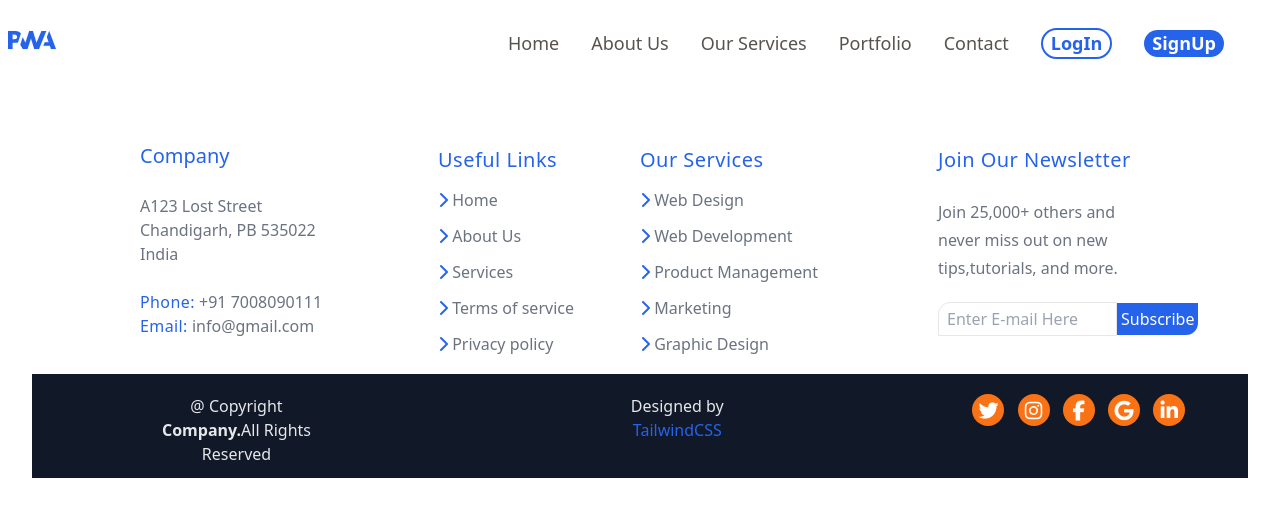
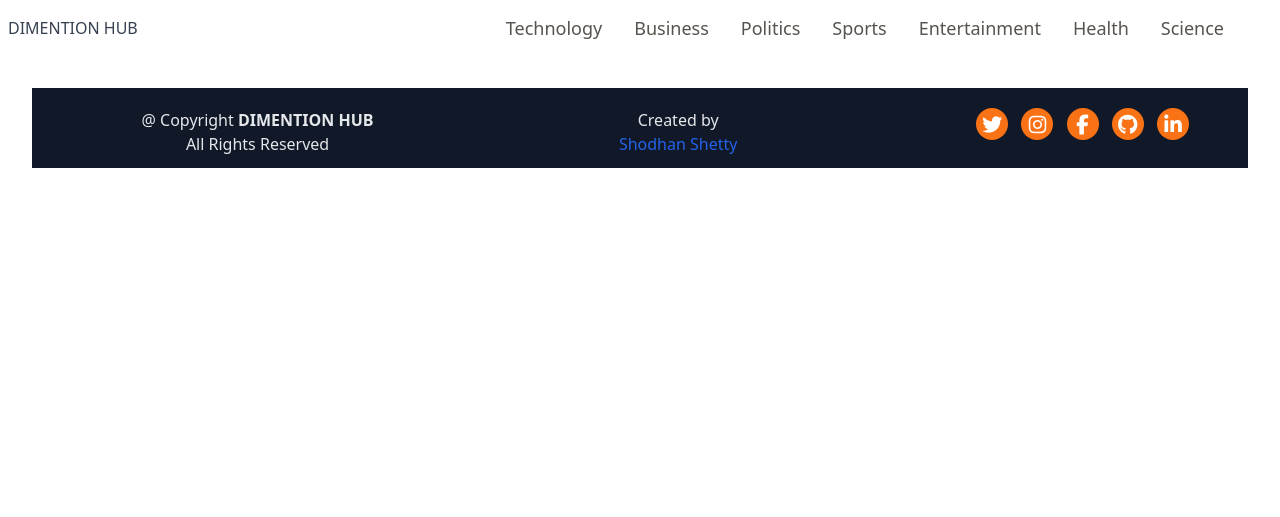
Before and after one commit to shodhanshetty14/New-WebSite, a Flask app: page / in a window 1280 px wide. Shown: the top 517 px of the page. Run offline with Flask 2, Linux system fonts and the light colour scheme; data that the repository does not hold is empty; some libraries are stand-ins or nearby versions.

Commit message:
Added more functions

```diff
--- a/app.py
+++ b/app.py
@@ -10,11 +10,11 @@
 #     pass
 
 @app.route("/")
-def News():
+def Tech_News():
     url = ('https://newsapi.org/v2/top-headlines?')
     parameters = {
-        'category': "Technology",
-        "country": 'in',
+        "category": "Technology",
+        "language": "en",
         "apiKey": API_KEY
     }
     resp = requests.get(url, params=parameters)
@@ -24,7 +24,7 @@
         result.append({
             # "author" : data['author'],
             "title" : data["title"],
-            "description" : data["description"],
+            # "description" : data["description"],
             "content" : data["content"],
             "link" : data['url'],
             "image" : data['urlToImage']
@@ -32,6 +32,143 @@
     return render_template('new_body.html', result = result)
 
 
+@app.route("/business")
+def Business_News():
+    url = ('https://newsapi.org/v2/top-headlines?')
+    parameters = {
+        'category': "business",
+        "language": 'en',
+        "apiKey": API_KEY
+    }
+    resp = requests.get(url, params=parameters)
+    arti = resp.json()['articles']
+    result = []
+    for data in arti:
+        result.append({
+            # "author" : data['author'],
+            "title" : data["title"],
+            # "description" : data["description"],
+            "content" : data["content"],
+            "link" : data['url'],
+            "image" : data['urlToImage']
+            })
+    return render_template('new_body.html', result = result)
+
+
+@app.route("/politics")
+def Politic_News():
+    url = ('https://newsapi.org/v2/top-headlines?')
+    parameters = {
+        'category': "politics",
+        "language": 'en',
+        "apiKey": API_KEY
+    }
+    resp = requests.get(url, params=parameters)
+    arti = resp.json()['articles']
+    result = []
+    for data in arti:
+        result.append({
+            # "author" : data['author'],
+            "title" : data["title"],
+            # "description" : data["description"],
+            "content" : data["content"],
+            "link" : data['url'],
+            "image" : data['urlToImage']
+            })
+    return render_template('new_body.html', result = result)
+
+
+@app.route("/sports")
+def sports_News():
+    url = ('https://newsapi.org/v2/top-headlines?')
+    parameters = {
+        'category': "sports",
+        "language": 'en',
+        "apiKey": API_KEY
+    }
+    resp = requests.get(url, params=parameters)
+    arti = resp.json()['articles']
+    result = []
+    for data in arti:
+        result.append({
+            # "author" : data['author'],
+            "title" : data["title"],
+            # "description" : data["description"],
+            "content" : data["content"],
+            "link" : data['url'],
+            "image" : data['urlToImage']
+            })
+    return render_template('new_body.html', result = result)
+
+
+@app.route("/entertainment")
+def Entertainment_news():
+    url = ('https://newsapi.org/v2/top-headlines?')
+    parameters = {
+        'category': "entertainment",
+        "language": 'en',
+        "apiKey": API_KEY
+    }
+    resp = requests.get(url, params=parameters)
+    arti = resp.json()['articles']
+    result = []
+    for data in arti:
+        result.append({
+            # "author" : data['author'],
+            "title" : data["title"],
+            # "description" : data["description"],
+            "content" : data["content"],
+            "link" : data['url'],
+            "image" : data['urlToImage']
+            })
+    return render_template('new_body.html', result = result)
+
+
+@app.route("/health")
+def Health_news():
+    url = ('https://newsapi.org/v2/top-headlines?')
+    parameters = {
+        'category': "health",
+        "language": 'en',
+        "apiKey": API_KEY
+    }
+    resp = requests.get(url, params=parameters)
+    arti = resp.json()['articles']
+    result = []
+    for data in arti:
+        result.append({
+            # "author" : data['author'],
+            "title" : data["title"],
+            # "description" : data["description"],
+            "content" : data["content"],
+            "link" : data['url'],
+            "image" : data['urlToImage']
+            })
+    return render_template('new_body.html', result = result)
+
+
+@app.route("/science")
+def Science_news():
+    url = ('https://newsapi.org/v2/top-headlines?')
+    parameters = {
+        'category': "science",
+        "language": 'en',
+        "apiKey": API_KEY
+    }
+    resp = requests.get(url, params=parameters)
+    arti = resp.json()['articles']
+    result = []
+    for data in arti:
+        result.append({
+            # "author" : data['author'],
+            "title" : data["title"],
+            # "description" : data["description"],
+            "content" : data["content"],
+            "link" : data['url'],
+            "image" : data['urlToImage']
+            })
+    return render_template('new_body.html', result = result)
+
 
 if __name__ == "__main__":
     app.run(debug=True)
--- a/templates/base.html
+++ b/templates/base.html
@@ -1,168 +1,179 @@
-<!doctype html>
+<!DOCTYPE html>
 <html>
   <head>
-  <title>
+    <title>{% block title %} {% endblock title %}-DementionHub</title>
 
-    {% block title %}
-
-    {% endblock title %}-Newz </title>
-
-  <meta charset="UTF-8">
-  <link rel="stylesheet" href="https://unpkg.com/tailwindcss@2.2.19/dist/tailwind.min.css" />
-  <meta name="viewport" content="width=device-width, initial-scale=1.0">
+    <meta charset="UTF-8" />
+    <link
+      rel="stylesheet"
+      href="https://unpkg.com/tailwindcss@2.2.19/dist/tailwind.min.css"
+    />
+    <meta name="viewport" content="width=device-width, initial-scale=1.0" />
     <script src="https://cdn.tailwindcss.com"></script>
   </head>
   <body>
 
     <!-- Header part -->
-  <div class="flex justify-center ">
-    <div class="self-center top-0 w-full max-w-7xl ">
+    <div class="flex justify-center">
+      <div class="self-center top-0 w-full max-w-7xl">
         <div class="flex justify-between items-center text-gray-700">
-            <div class="mx-2 my-4 " >
-              <a href="/">
-                <ion-icon name="logo-pwa"  class="text-5xl text-blue-600 hover:text-stone-600"></ion-icon>
-              </a>
+          <div class="mx-2 my-4">
+            <a href="/"> DIMENTION HUB </a>
           </div>
-            <ul class="hidden md:flex items-center text-[18px] font-semibold pr-10">
-                <li class="text-stone-600 hover:text-blue-600 hover:font-bold font-medium mx-4 my-1"><a
-                        href="/">Home</a></li>
-                <li class="text-stone-600 hover:text-blue-600 hover:font-bold font-medium mx-4 my-1"><a href="#">About
-                        Us</a></li>
-                <li class="text-stone-600 hover:text-blue-600 hover:font-bold font-medium mx-4 my-1"><a href="#">Our
-                        Services</a></li>
-                <li class="text-stone-600 hover:text-blue-600 hover:font-bold font-medium mx-4 my-1"><a
-                        href="#">Portfolio</a></li>
-                <li class="text-stone-600 hover:text-blue-600 hover:font-bold font-medium mx-4 my-1"><a
-                        href="#">Contact</a></li>
+          <ul
+            class="hidden md:flex items-center text-[18px] font-semibold pr-10"
+          >
             <li
-                    class="text-blue-600 hover:text-white hover:bg-blue-600 mx-4 my-1 border-2 border-blue-600 px-2 rounded-2xl ">
-                    <a href="#">LogIn</a></li>
+              class="text-stone-600 hover:text-blue-600 hover:font-bold font-medium mx-4 my-1"
+            >
+              <a href="/">Technology</a>
+            </li>
             <li
-                    class="text-white bg-blue-600 px-2 rounded-2xl mx-4 my-1 hover:bg-white hover:text-blue-600 hover:border-2 hover:border-blue-600">
-                    <a href="#">SignUp</a></li>
-            </ul> <button class="block p-3 mx-10 md:hidden hover:bg-gray-200 rounded-xl group">
+              class="text-stone-600 hover:text-blue-600 hover:font-bold font-medium mx-4 my-1"
+            >
+              <a href="/business">Business </a>
+            </li>
+            <li
+              class="text-stone-600 hover:text-blue-600 hover:font-bold font-medium mx-4 my-1"
+            >
+              <a href="/politics">Politics</a>
+            </li>
+            <li
+              class="text-stone-600 hover:text-blue-600 hover:font-bold font-medium mx-4 my-1"
+            >
+              <a href="/sports">Sports</a>
+            </li>
+            <li
+              class="text-stone-600 hover:text-blue-600 hover:font-bold font-medium mx-4 my-1"
+            >
+              <a href="/entertainment">Entertainment</a>
+            </li>
+            <li
+              class="text-stone-600 hover:text-blue-600 hover:font-bold font-medium mx-4 my-1"
+            >
+              <a href="/health">Health</a>
+            </li>
+            <li
+              class="text-stone-600 hover:text-blue-600 hover:font-bold font-medium mx-4 my-1"
+            >
+              <a href="/science">Science</a>
+            </li>
+          </ul>
+          <button
+            class="block p-3 mx-10 md:hidden hover:bg-gray-200 rounded-xl group"
+          >
             <div class="w-5 my-[3px] h-[3px] bg-gray-600 mb-[2px]"></div>
             <div class="w-5 my-[3px] h-[3px] bg-gray-600 mb-[2px]"></div>
             <div class="w-5 my-[3px] h-[3px] bg-gray-600"></div>
             <div
-                    class="absolute top-0 -right-full opacity-0 h-screen w-[60%] border bg-white group-focus:right-0 group-focus:opacity-100 transition-all ease-in duration-300 ">
+              class="absolute top-0 -right-full opacity-0 h-screen w-[60%] border bg-white group-focus:right-0 group-focus:opacity-100 transition-all ease-in duration-300"
+            >
               <ul class="flex flex-col items-center text-[18px] pt-[60px]">
-                        <li class="text-stone-600 hover:text-blue-600 hover:font-bold font-medium mx-4 my-1"><a
-                                href="#">Home</a></li>
-                        <li class="text-stone-600 hover:text-blue-600 hover:font-bold font-medium mx-4 my-1"><a
-                                href="#">About Us</a></li>
-                        <li class="text-stone-600 hover:text-blue-600 hover:font-bold font-medium mx-4 my-1"><a
-                                href="#">Our Services</a></li>
-                        <li class="text-stone-600 hover:text-blue-600 hover:font-bold font-medium mx-4 my-1"><a
-                                href="#">Portfolio</a></li>
-                        <li class="text-stone-600 hover:text-blue-600 hover:font-bold font-medium mx-4 my-1"><a
-                                href="#">Contact</a></li>
                 <li
-                            class="text-blue-600 hover:text-white hover:bg-blue-600 mx-4 my-1 border-2 border-blue-600 px-2 rounded-2xl ">
-                            <a href="#">LogIn</a></li>
+                  class="text-stone-600 hover:text-blue-600 hover:font-bold font-medium mx-4 my-1"
+                >
+                  <a href="#">Home</a>
+                </li>
                 <li
-                            class="text-white bg-blue-600 px-2 rounded-2xl mx-4 my-1 hover:bg-white hover:text-blue-600 hover:border-2 hover:border-blue-600">
-                            <a href="#">SignUp</a></li>
+                  class="text-stone-600 hover:text-blue-600 hover:font-bold font-medium mx-4 my-1"
+                >
+                  <a href="#">About Us</a>
+                </li>
+                <li
+                  class="text-stone-600 hover:text-blue-600 hover:font-bold font-medium mx-4 my-1"
+                >
+                  <a href="#">Our Services</a>
+                </li>
+                <li
+                  class="text-stone-600 hover:text-blue-600 hover:font-bold font-medium mx-4 my-1"
+                >
+                  <a href="#">Portfolio</a>
+                </li>
+                <li
+                  class="text-stone-600 hover:text-blue-600 hover:font-bold font-medium mx-4 my-1"
+                >
+                  <a href="#">Contact</a>
+                </li>
+                <li
+                  class="text-blue-600 hover:text-white hover:bg-blue-600 mx-4 my-1 border-2 border-blue-600 px-2 rounded-2xl"
+                >
+                  <a href="#">LogIn</a>
+                </li>
+                <li
+                  class="text-white bg-blue-600 px-2 rounded-2xl mx-4 my-1 hover:bg-white hover:text-blue-600 hover:border-2 hover:border-blue-600"
+                >
+                  <a href="#">SignUp</a>
+                </li>
               </ul>
             </div>
           </button>
         </div>
-
       </div>
     </div>
     <script src="https://cdn.tailwindcss.com"></script>
     <script src="https://use.fontawesome.com/03f8a0ebd4.js"></script>
-   <script type="module" src="https://unpkg.com/ionicons@5.5.2/dist/ionicons/ionicons.esm.js"></script>
-   <script nomodule src="https://unpkg.com/ionicons@5.5.2/dist/ionicons/ionicons.js"></script>
+    <script
+      type="module"
+      src="https://unpkg.com/ionicons@5.5.2/dist/ionicons/ionicons.esm.js"
+    ></script>
+    <script
+      nomodule
+      src="https://unpkg.com/ionicons@5.5.2/dist/ionicons/ionicons.js"
+    ></script>
     <!-- End of the Header -->
 
     <!-- body -->
 
-{% block body %}
-
-
-
-
-{% endblock body %}
+    {% block body %} {% endblock body %}
 
     <!-- end of Body -->
 
-
     <!-- Footer  -->
-
-<div class=" flex items-center justify-around">
-  <div class=" m-2 items-start relative w-full flex flex-row justify-between mt-8 ml-8 mr-8 max-w-7xl">
+    <div class="flex items-center justify-around">
+      <div
+        class="m-2 items-start relative w-full flex flex-row justify-between mt-8 ml-8 mr-8 max-w-7xl"
+      >
         <div class="relative">
-          <div class="bg-white p-3 space-y-10 md:grid md:grid-cols-2 md:-mt-6 lg:grid-cols-4">
-              <div class="w-1/2 md:ml-24 md:mt-9 md:w-3/4">
-                  <h1 class="text-blue-600 text-xl font-medium">Company</h1> <br />
-                  <p class="text-gray-500 font-medium text-base hover:text-blue-600 "> A123 Lost Street <br />
-                      Chandigarh, PB 535022 <br /> India </p> <br />
-                  <p class="text-gray-500 font-medium text-base hover:text-blue-600 cursor-pointer"> <strong
-                          class="tracking-wide text-blue-600 font-normal">Phone:</strong> +91 7008090111 </p>
-                  <p class="text-gray-500 font-medium text-base hover:text-blue-600 cursor-pointer"> <strong
-                          class="tracking-wide text-blue-600 font-normal">Email:</strong> info@gmail.com </p>
-              </div>
-              <div class="leading-9 md:w-2/4 md:order-3 md:ml-24">
-                  <h1 class="text-blue-600 text-xl font-medium tracking-[0.030rem]"> Useful Links </h1>
-                  <ul class="mt-2 text-gray-500 font-medium">
-                      <li> <i class="fa fa-chevron-right text-blue-600"></i> <a href="#" class="hover:text-blue-600">
-                              Home</a> </li>
-                      <li> <i class="fa fa-chevron-right text-blue-600"></i> <a href="#" class="hover:text-blue-600">
-                              About Us</a> </li>
-                      <li> <i class="fa fa-chevron-right text-blue-600"></i> <a href="#" class="hover:text-blue-600">
-                              Services</a> </li>
-                      <li> <i class="fa fa-chevron-right text-blue-600"></i> <a href="#" class="hover:text-blue-600">
-                              Terms of service</a> </li>
-                      <li> <i class="fa fa-chevron-right text-blue-600"></i> <a href="#" class="hover:text-blue-600">
-                              Privacy policy</a> </li>
-                  </ul>
-              </div>
-              <div class="leading-9 md:w-3/4 md:order-4">
-                  <h1 class="text-blue-600 text-xl font-medium tracking-[0.030rem]"> Our Services </h1>
-                  <ul class="mt-2 text-gray-500 font-medium">
-                      <li> <i class="fa fa-chevron-right text-blue-600"></i> <a href="#" class="hover:text-blue-600">
-                              Web Design</a> </li>
-                      <li> <i class="fa fa-chevron-right text-blue-600"></i> <a href="#" class="hover:text-blue-600">
-                              Web Development</a> </li>
-                      <li> <i class="fa fa-chevron-right text-blue-600"></i> <a href="#" class="hover:text-blue-600">
-                              Product Management</a> </li>
-                      <li> <i class="fa fa-chevron-right text-blue-600"></i> <a href="#" class="hover:text-blue-600">
-                              Marketing</a> </li>
-                      <li> <i class="fa fa-chevron-right text-blue-600"></i> <a href="#" class="hover:text-blue-600">
-                              Graphic Design</a> </li>
-                  </ul>
-              </div>
-              <div class="md:order-2 lg:order-last">
-                  <h1 class="text-blue-600 text-xl font-medium tracking-[0.030rem]"> Join Our Newsletter </h1> <br />
-                  <p class="text-gray-500 font-medium w-3/5 leading-7 mb-5 md:w-3/4"> Join 25,000+ others and never
-                      miss out on new tips,tutorials, and more. </p> <input type="email"
-                      placeholder="Enter E-mail Here"
-                      class="py-1 px-2 placeholder-gray-400 rounded-tl-xl focus: outline-none focus:bordermd:w-1/2 lg:w-3/5 border" />
-                  <button class="text-white bg-blue-600 p-1 -translate-x-1 rounded-br-xl hover:bg-blue-500"> Subscribe
-                  </button>
-              </div>
+          <div
+            class="md:flex hidden bg-gray-900 p-3 flex-col text-center pt-5 space-y-8 md:flex-row md:justify-between md:space-y-0"
+          >
+            <div
+              class="flex mx-3 justify-between space-x-20 md:flex-row text-gray-200 md:space-x-28 md:ml-20 lg:ml-24 lg:space-x-[15rem] xl:space-x-90 xl:ml-24"
+            >
+              <p>@ Copyright <strong>DIMENTION HUB </strong>All Rights Reserved</p>
+              <p>
+                Created by <span class="text-blue-600">Shodhan Shetty</span>
+              </p>
             </div>
             <div
-              class="md:flex hidden bg-gray-900 p-3 flex-col text-center pt-5 space-y-8 md:flex-row md:justify-between md:space-y-0">
-              <div
-                  class="flex mx-3 justify-between space-x-20 md:flex-row text-gray-200 md:space-x-28 md:ml-20 lg:ml-24 lg:space-x-[13rem] xl:space-x-72 xl:ml-24">
-                  <p>@ Copyright <strong>Company.</strong>All Rights Reserved</p>
-                  <p>Designed by <span class="text-blue-600">TailwindCSS</span></p>
+              class="text-white pb-4 text-center text-xl space-x-2 md:w-2/4 md:pb-0 md:pl-2 md:space-x-1 lg:pl-[171px] lg:space-x-2 xl:pl-44"
+            >
+              <a
+                href="https://twitter.com/Shodhan04218179"
+                class="w-8 h-8 bg-orange-500 hover:text-orange-500 inline-block rounded-full pt-[3px] hover:bg-gray-200"
+                ><i class="fa fa-twitter"></i
+              ></a>
+              <a
+                href="https://www.instagram.com/_shodhan_/"
+                class="w-8 h-8 bg-orange-500 hover:text-orange-500 inline-block rounded-full pt-[3px] hover:bg-gray-200"
+                ><i class="fa fa-instagram"></i
+              ></a>
+              <a
+                href="https://www.facebook.com/shodhan.shetty.5201/"
+                class="w-8 h-8 bg-orange-500 hover:text-orange-500 inline-block rounded-full pt-[3px] hover:bg-gray-200"
+                ><i class="fa fa-facebook"></i
+              ></a>
+              <a
+                href="https://github.com/shodhanshetty14"
+                class="w-8 h-8 bg-orange-500 hover:text-orange-500 inline-block rounded-full pt-[3px] hover:bg-gray-200"
+                ><i class="fa fa-github"></i
+              ></a>
+              <a
+                href="https://www.linkedin.com/in/shodhan-shetty-926170203/"
+                class="w-8 h-8 bg-orange-500 hover:text-orange-500 inline-block rounded-full pt-[3px] hover:bg-gray-200"
+                ><i class="fa fa-linkedin"></i
+              ></a>
             </div>
-              <div
-                  class="text-white pb-4 text-center text-xl space-x-2 md:w-2/4 md:pb-0 md:pl-2 md:space-x-1 lg:pl-[171px] lg:space-x-2 xl:pl-44">
-                  <a href="#"
-                      class="w-8 h-8 bg-orange-500 hover:text-orange-500 inline-block rounded-full pt-[3px] hover:bg-gray-200"><i
-                          class="fa fa-twitter"></i></a> <a href="#"
-                      class="w-8 h-8 bg-orange-500 hover:text-orange-500 inline-block rounded-full pt-[3px] hover:bg-gray-200"><i
-                          class="fa fa-instagram"></i></a> <a href="#"
-                      class="w-8 h-8 bg-orange-500 hover:text-orange-500 inline-block rounded-full pt-[3px] hover:bg-gray-200"><i
-                          class="fa fa-facebook"></i></a> <a href="#"
-                      class="w-8 h-8 bg-orange-500 hover:text-orange-500 inline-block rounded-full pt-[3px] hover:bg-gray-200"><i
-                          class="fa fa-google"></i></a> <a href="#"
-                      class="w-8 h-8 bg-orange-500 hover:text-orange-500 inline-block rounded-full pt-[3px] hover:bg-gray-200"><i
-                          class="fa fa-linkedin"></i></a> </div>
           </div>
         </div>
       </div>
@@ -170,11 +181,7 @@
 
     <!-- End of Footer -->
 
-
     <script src="https://cdn.tailwindcss.com"></script>
     <script src="https://use.fontawesome.com/03f8a0ebd4.js"></script>
-
-
-
   </body>
 </html>
--- a/templates/new_body.html
+++ b/templates/new_body.html
@@ -1,7 +1,7 @@
 {% extends 'base.html' %}
 
 {% block title %}
-    Home
+    Technology
 {% endblock title %}
 
 {% block body %}
@@ -16,7 +16,7 @@
             <div class="grid p-2">
                 <div class="font-bold text-lg text-black m-2 mt-10">{{data['title']}}</div>
                 <div class="text-black-500 m-2 text-sm">{{data['content']}}</div>
-                <div class="text-blue-300 m-2 text-sm"><a href="{{data['link']}}">{{data['link']}}</a></div>
+                <div class="text-blue-400 m-2 text-sm"><a href="{{data['link']}}">{{data['link']}}</a></div>
             </div>
         </div>
         {% endfor %}
```
Lines whose indentation alone changed are shown as unchanged.
